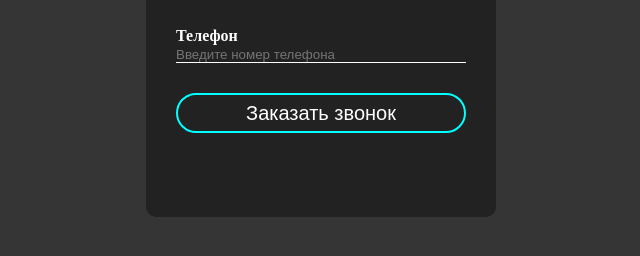
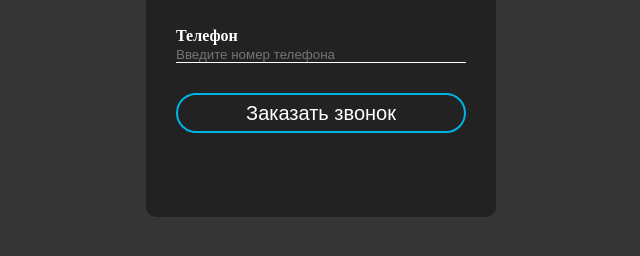
Before and after one commit to Alexandr31rus/Alexandr31rus.github.io, a plain HTML site: page index.html in a window 1280 px wide. Shown: the part 408-664 px from the top of the page, without its empty margins (319-959 px from the left). Drawn offline with Linux system fonts and the light colour scheme.

Commit message:
Update style.css

```diff
--- a/css/style.css
+++ b/css/style.css
@@ -55,11 +55,11 @@ label{
 	height: 40px;
 	border-radius: 25px;
 	background-color: transparent;
-	border: 2px solid aqua;
+	border: 2px solid #00b3e7;
 	color: #fff;
 	font-size: 20px;
 }.login input[type="submit"]:hover{
 	cursor: pointer;
-	background-color: aquamarine;
+	background-color: #00c1f9;
 	color: #000;
 }
```
